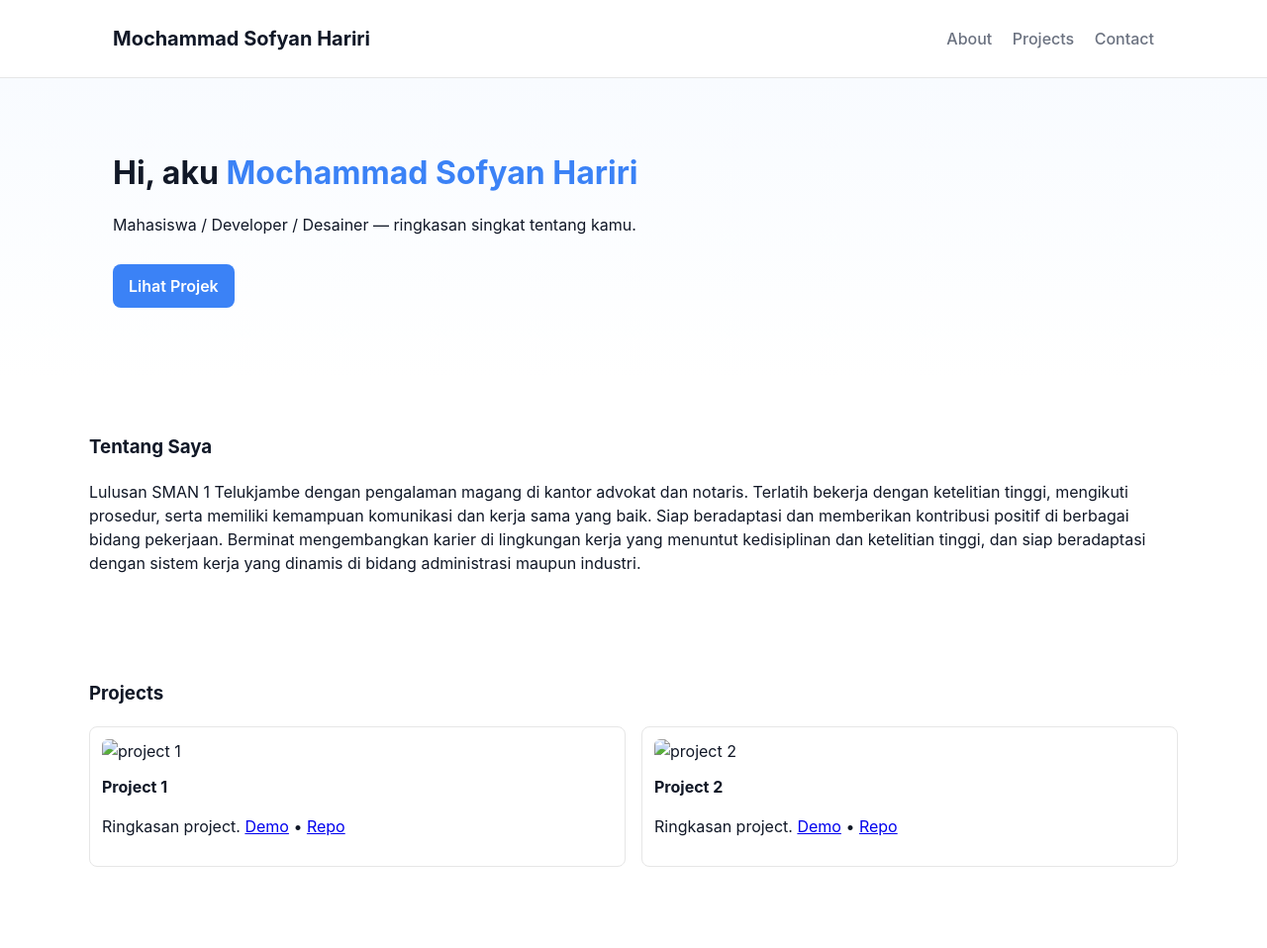
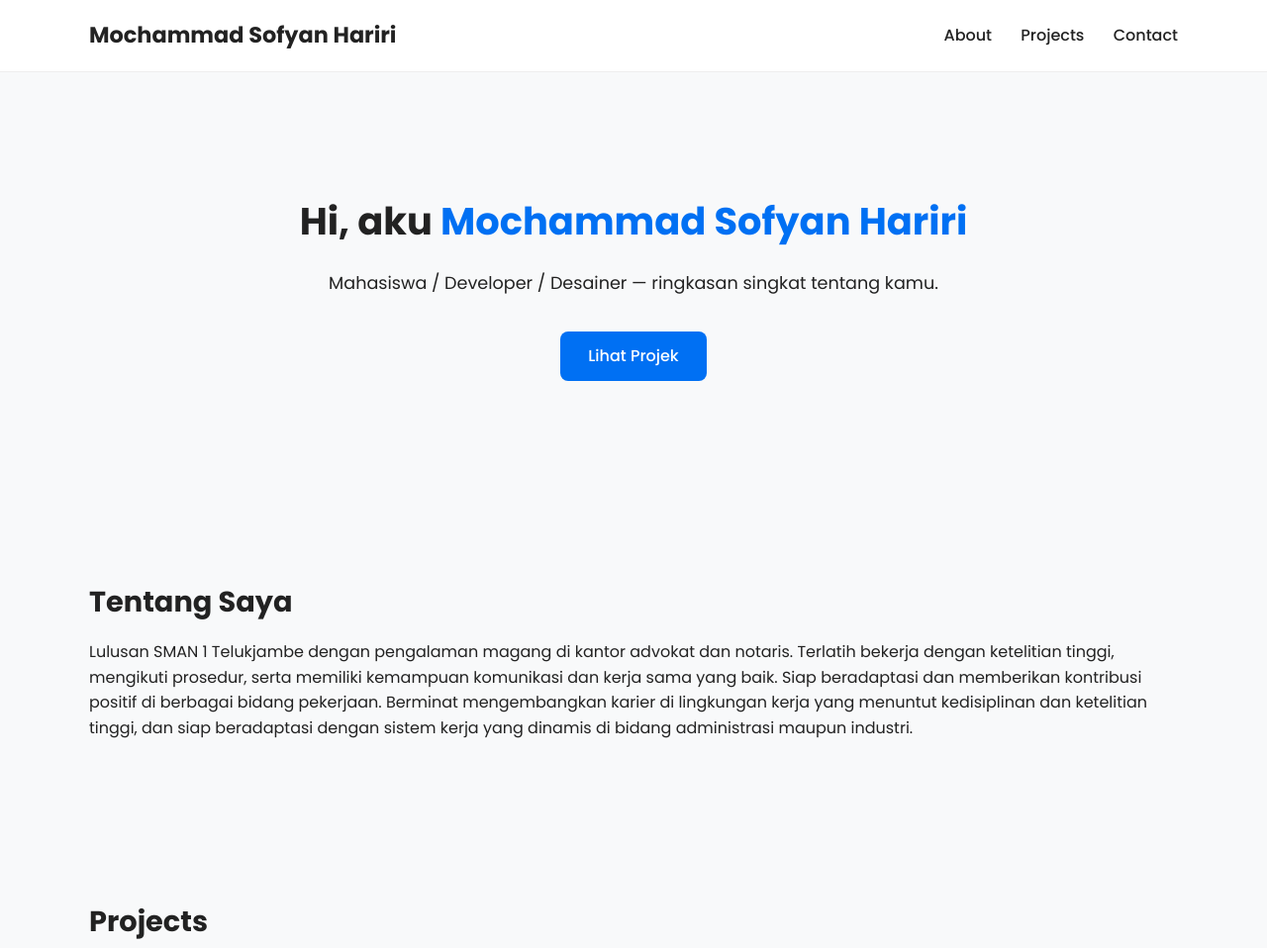
Before and after one commit to xSofyan/portfolio, a plain HTML site: page index.html in a window 1280 px wide. Shown: the top 958 px of the page at 99% size. Drawn offline with Linux system fonts and the light colour scheme.

Commit message:
update ui portfolio

```diff
--- a/css/styles.css
+++ b/css/styles.css
@@ -1,34 +1,156 @@
-:root{
-  --accent:#3b82f6;
-  --bg:#ffffff;
-  --text:#111827;
-  --muted:#6b7280;
-  --maxw:1100px;
-  font-family: Inter, system-ui, -apple-system, "Segoe UI", Roboto, "Helvetica Neue", Arial;
+/* -------------------------
+   GLOBAL & RESET
+------------------------- */
+* {
+  margin: 0;
+  padding: 0;
+  box-sizing: border-box;
 }
-*{box-sizing:border-box}
-body{margin:0;color:var(--text);background:var(--bg);line-height:1.5}
-.container{max-width:var(--maxw);margin:0 auto;padding:24px}
-.site-header{border-bottom:1px solid #e6e6e6}
-.site-header .container{display:flex;align-items:center;justify-content:space-between}
-.logo{margin:0;font-size:1.25rem}
-.nav a{margin-left:16px;text-decoration:none;color:var(--muted);font-weight:500}
-.hero{padding:48px 0;text-align:left;background:linear-gradient(180deg,#f8fbff,white)}
-.hero h2{font-size:2rem;margin:0 0 8px}
-.accent{color:var(--accent)}
-.btn{display:inline-block;margin-top:12px;padding:10px 16px;border-radius:8px;text-decoration:none;background:var(--accent);color:white;font-weight:600}
 
-.about, .projects, .contact{padding:36px 0}
+html {
+  scroll-behavior: smooth;
+}
 
-.grid{display:grid;grid-template-columns:repeat(auto-fit,minmax(220px,1fr));gap:16px}
-.card{border:1px solid #e6e6e6;border-radius:8px;padding:12px;background:white;transition:transform .18s,box-shadow .18s}
-.card:hover{transform:translateY(-6px);box-shadow:0 8px 20px rgba(17,24,39,0.08)}
-.card img{width:100%;height:140px;object-fit:cover;border-radius:6px 6px 0 0}
-.card h4{margin:12px 0 6px}
-.site-footer{padding:20px 0;border-top:1px solid #e6e6e6;text-align:center;color:var(--muted);font-size:.95rem}
+body {
+  font-family: "Poppins", sans-serif;
+  background: #f8f9fa;
+  color: #222;
+  line-height: 1.6;
+}
 
-/* Responsive small */
-@media (max-width:520px){
-  .site-header .container{flex-direction:column;align-items:flex-start;gap:8px}
-  .nav a{margin-left:0;margin-right:12px}
+/* -------------------------
+   CONTAINER
+------------------------- */
+.container {
+  width: 90%;
+  max-width: 1100px;
+  margin: auto;
 }
+
+/* -------------------------
+   HEADER / NAVBAR
+------------------------- */
+.site-header {
+  position: sticky;
+  top: 0;
+  z-index: 100;
+  background: white;
+  border-bottom: 1px solid #eee;
+}
+
+.site-header .container {
+  display: flex;
+  justify-content: space-between;
+  align-items: center;
+  padding: 18px 0;
+}
+
+.logo {
+  font-size: 1.4rem;
+  font-weight: 700;
+}
+
+.nav a {
+  margin-left: 25px;
+  text-decoration: none;
+  color: #222;
+  font-weight: 500;
+  transition: 0.3s;
+}
+
+.nav a:hover {
+  color: #0070f3;
+}
+
+/* -------------------------
+   HERO SECTION
+------------------------- */
+.hero {
+  padding: 120px 0;
+  text-align: center;
+}
+
+.hero h2 {
+  font-size: 2.4rem;
+  font-weight: 700;
+}
+
+.accent {
+  color: #0070f3;
+}
+
+.hero p {
+  margin: 18px 0 35px;
+  font-size: 1.1rem;
+}
+
+.btn {
+  display: inline-block;
+  background: #0070f3;
+  color: white;
+  padding: 12px 28px;
+  border-radius: 8px;
+  text-decoration: none;
+  transition: 0.3s;
+  font-weight: 500;
+}
+
+.btn:hover {
+  background: #0059c9;
+}
+
+/* -------------------------
+   SECTIONS
+------------------------- */
+.about,
+.projects,
+.contact {
+  padding: 80px 0;
+}
+
+.about h3,
+.projects h3,
+.contact h3 {
+  margin-bottom: 15px;
+  font-size: 1.8rem;
+  font-weight: 700;
+}
+
+/* -------------------------
+   PROJECT CARDS
+------------------------- */
+.grid {
+  display: grid;
+  grid-template-columns: repeat(auto-fit, minmax(260px, 1fr));
+  gap: 25px;
+}
+
+.card {
+  background: white;
+  border-radius: 12px;
+  padding: 18px;
+  box-shadow: 0 5px 15px rgba(0, 0, 0, 0.08);
+  transition: 0.3s;
+}
+
+.card:hover {
+  transform: translateY(-5px);
+  box-shadow: 0 12px 22px rgba(0, 0, 0, 0.1);
+}
+
+.card img {
+  width: 100%;
+  border-radius: 10px;
+  margin-bottom: 10px;
+}
+
+/* -------------------------
+   FOOTER
+------------------------- */
+.site-footer {
+  text-align: center;
+  padding: 30px 0;
+  background: #fff;
+  border-top: 1px solid #eee;
+  margin-top: 50px;
+}
--- a/index.html
+++ b/index.html
@@ -5,6 +5,12 @@
     <meta name="viewport" content="width=device-width,initial-scale=1" />
     <title>Mochammad Sofyan Hariri — Portfolio</title>
     <link rel="stylesheet" href="css/styles.css" />
+    <link rel="preconnect" href="https://fonts.googleapis.com" />
+    <link rel="preconnect" href="https://fonts.gstatic.com" crossorigin />
+    <link
+      href="https://fonts.googleapis.com/css2?family=Poppins:wght@300;400;500;600;700&display=swap"
+      rel="stylesheet"
+    />
   </head>
   <body>
     <header class="site-header">
```
Also changed, not shown: js/main.js (+6 -6 lines).
